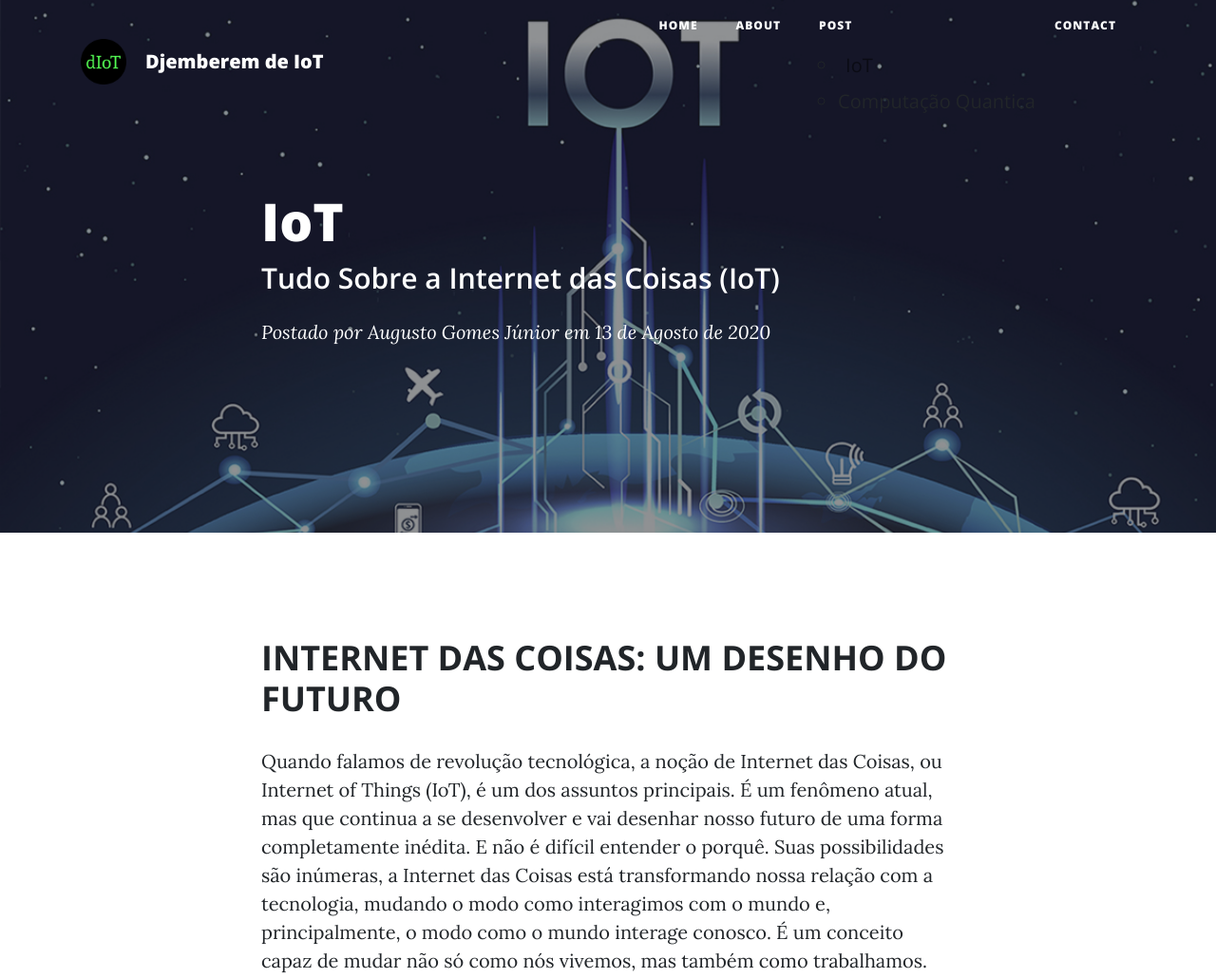
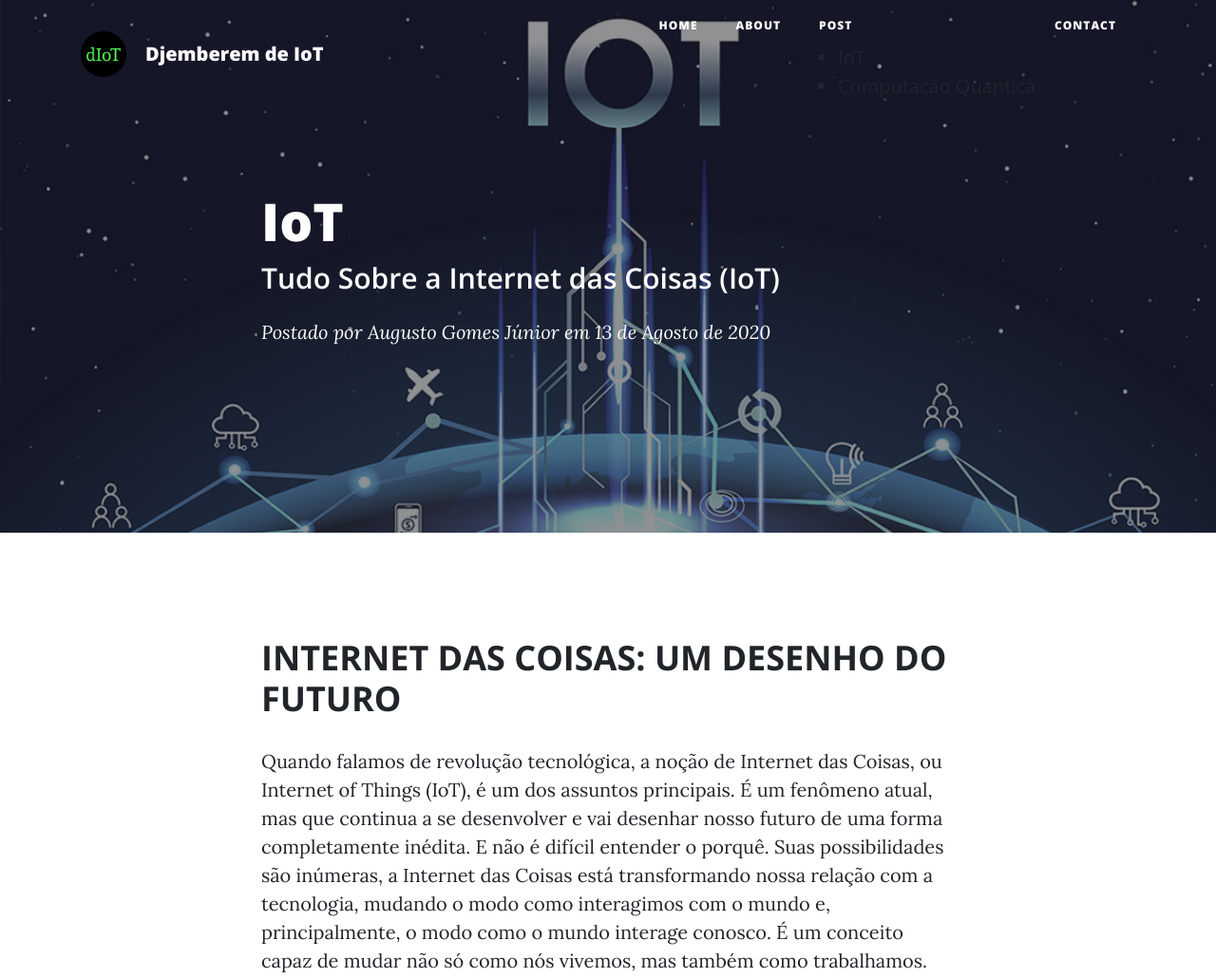
Before and after one commit to augoju/DjemberemIoT, a website: page post.html in a window 1280 px wide. Shown: the top 1030 px of the page at 95% size. Drawn offline with nearby package versions, Linux system fonts and the light colour scheme.

Commit message:
Update post.html

```diff
--- a/post.html
+++ b/post.html
@@ -46,10 +46,10 @@
             <a class="nav-link" href="about.html">About</a>
           </li>
           <li class="nav-item">
-            <a class="nav-link" href="">Post</a>
-            <ul>
+            <a class="nav-link" href="post.htm">Post</a>
+            <ul type="disc">
                 <li>
-                    <a class="nav-link" href="post.html">IoT</a>
+                    IoT
                 </li>
                 <li>
                     Computação Quantica
```
